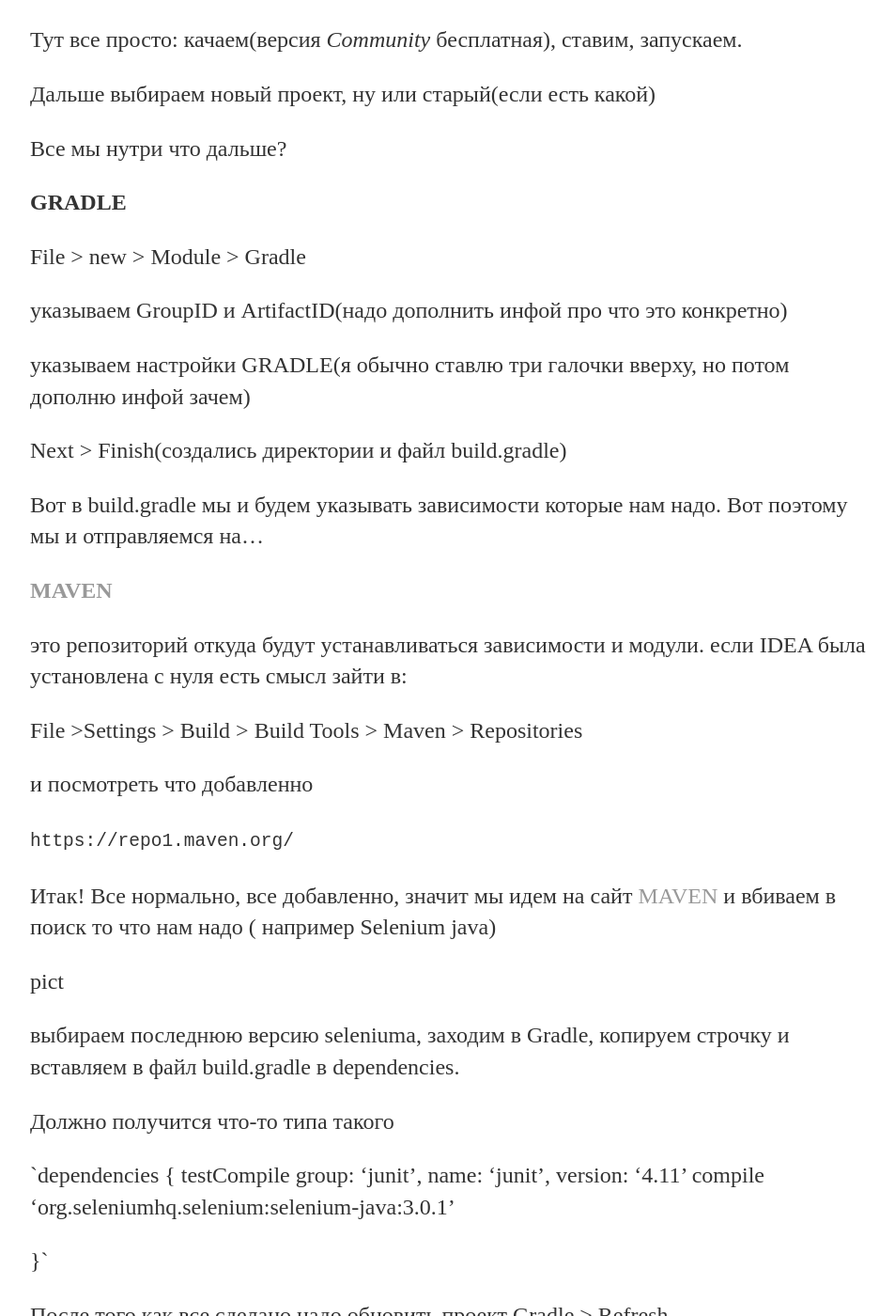
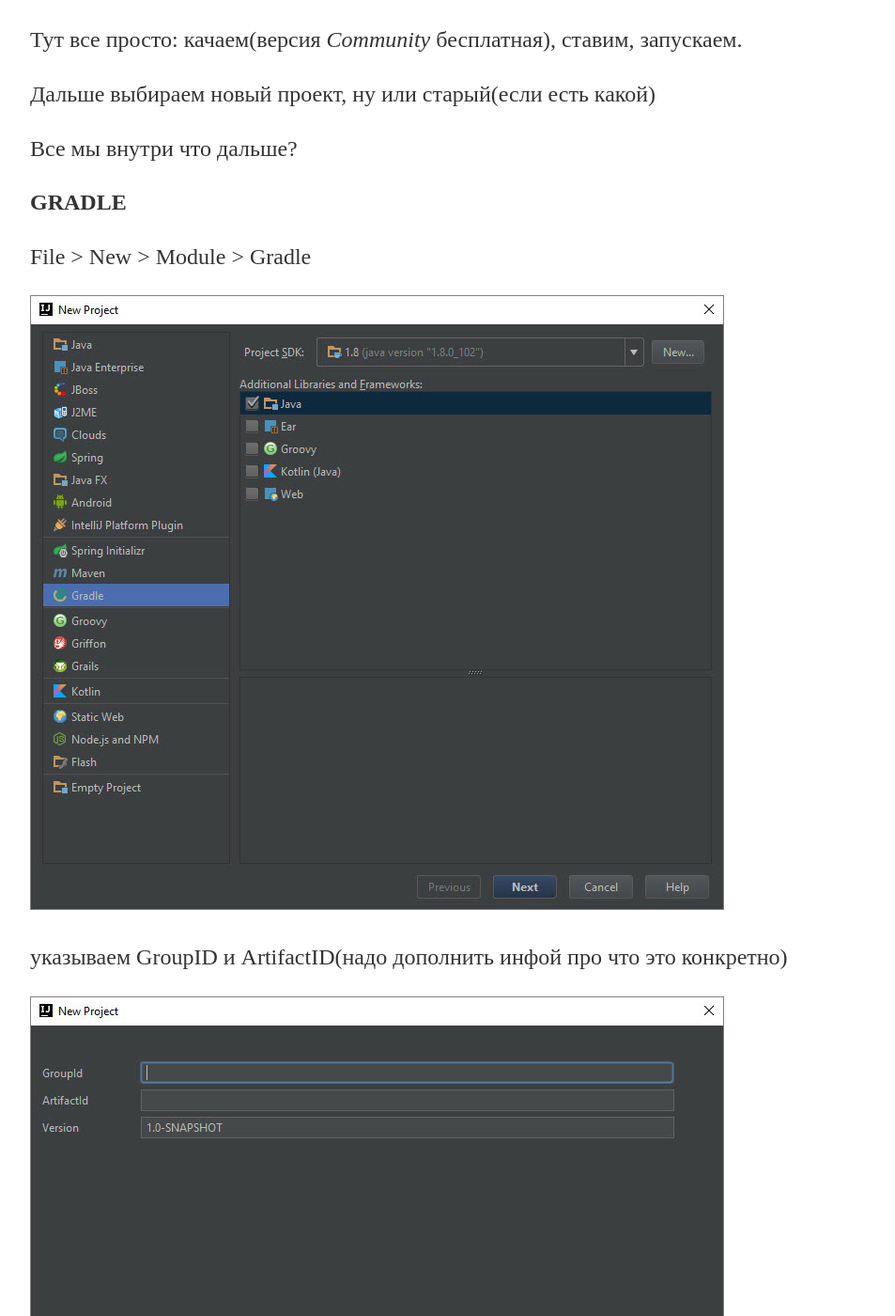
Before and after one commit to Sakardin/sakardin.github.io, a Jekyll site: the page built from _posts/2017-02-23-Java-Selenium-IDEA.md, in a window 1280 px wide and 1400 px high, scrolled down 526 px. Shown: the whole window at 94% size, without its empty margins (160-1113 px from the left). Built offline with Jekyll 4.4.1, drawn with Linux system fonts in a browser that asks for light colours; some of the changed text lies outside the part shown.

Commit message:
2017-02-23-Java-Selenium-IDEA

```diff
--- a/_posts/2017-02-23-Java-Selenium-IDEA.md
+++ b/_posts/2017-02-23-Java-Selenium-IDEA.md
@@ -18,14 +18,17 @@
 
 Дальше выбираем новый проект, ну или старый(если есть какой)
 
-Все мы нутри что дальше?
+Все мы внутри что дальше?
 
 **GRADLE**
 
-File > new > Module > Gradle
+File > New > Module > Gradle
 
+![New Project]({{ site.url }}/pict/New_project.jpg)
 
 указываем GroupID и ArtifactID(надо дополнить инфой про что это конкретно)
+
+![GroupID]({{ site.url }}/pict/GroupID.jpg)
 
 указываем настройки GRADLE(я обычно ставлю три галочки вверху, но потом дополню инфой зачем)
 
@@ -47,18 +50,20 @@
 Итак! Все нормально, все добавленно, значит мы идем на сайт [MAVEN](https://search.maven.org/)
 и вбиваем в поиск то что нам надо ( например Selenium java)
 
-pict
+![Maven1]({{ site.url }}/pict/Maven1.jpg)
 
 выбираем последнюю версию  seleniuma, заходим в Gradle, копируем строчку и вставляем в файл
 build.gradle в dependencies.
 
+![Maven2]({{ site.url }}/pict/Maven2.jpg)
+
 Должно получится что-то типа такого
 
-`dependencies {
+``dependencies {
      testCompile group: 'junit', name: 'junit', version: '4.11'
      compile 'org.seleniumhq.selenium:selenium-java:3.0.1'
 
- }`
+ }``
 
 После того как все сделано надо обновить проект Gradle > Refresh
 
```
Also changed, not shown: pict/GroupID.jpg (added), pict/Maven1.jpg (added), pict/Maven2.jpg (added), pict/New_project.jpg (added).
